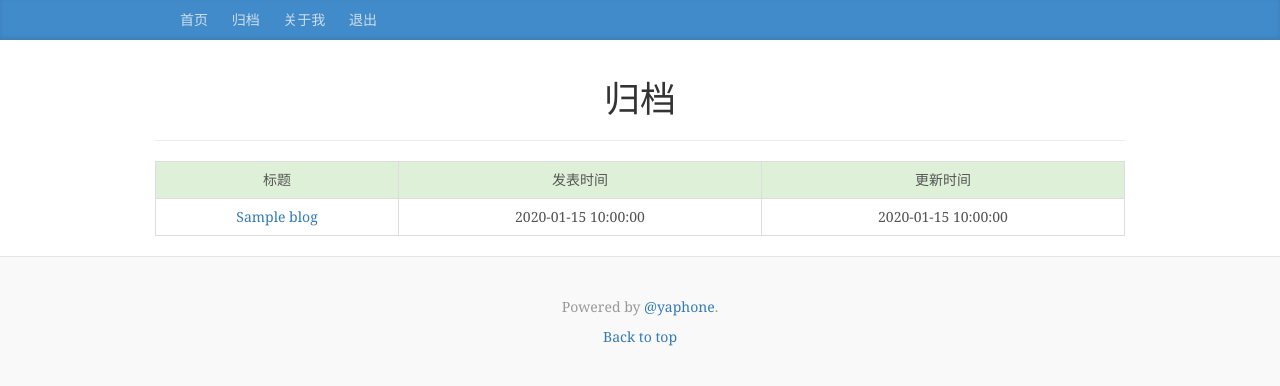
After one commit to yaphone/django_blog, a Django app: template blog/templates/blog/archive.html in a window 1280 px wide. The commit adds this page. Shown: the top 386 px of the page. Run offline with Django 3.2, Linux system fonts and the light colour scheme; the template is opened without the code that fills it: most values are stand-ins (such as "Sample title", 1, 10 or a date in 2020); some libraries are stand-ins or nearby versions.

Commit message:
添加归档页面

```diff
--- /dev/null
+++ b/blog/templates/blog/archive.html
@@ -0,0 +1,25 @@
+{%extends "blog/base.html" %}
+{% block head %}
+
+{% endblock %}
+
+{% block content %}
+    <h1 align="center">归档</h1>
+    <hr>
+    {% if blog_list %}
+    <table class="table table-bordered">
+        <tr class="success">
+            <td align="center">标题</td>
+            <td align="center">发表时间</td>
+            <td align="center">更新时间</td>
+        </tr>
+        {% for blog in blog_list %}
+        <tr>
+            <td align="center"><a href="/blog/detail?title={{blog.blog_title}}">{{ blog.blog_title }}</a></td>
+            <td align="center">{{ blog.update_time | date:'Y-m-d H:i:s' }}</td>
+            <td align="center">{{ blog.modify_time | date:'Y-m-d H:i:s' }}</td>
+        </tr>
+        {% endfor %}
+    </table>
+    {% endif %}
+{% endblock %}
--- a/blog/templates/blog/base.html
+++ b/blog/templates/blog/base.html
@@ -35,8 +35,8 @@
     <div class="blog-masthead">
       <div class="container">
         <nav class="blog-nav">
-            <a class="blog-nav-item active" href="/blog">首页</a>
-            <a class="blog-nav-item" href="/blog">归档</a>
+            <a class="blog-nav-item" href="/blog">首页</a>
+            <a class="blog-nav-item" href="/blog/archive">归档</a>
             <a class="blog-nav-item" href="/blog/about">关于我</a>
             <a class="blog-nav-item" href="/blog/user_logout">退出</a>
         </nav>
--- a/blog/templates/blog/index.html
+++ b/blog/templates/blog/index.html
@@ -88,7 +88,7 @@
     <div class="sidebar-module">
         <ol class="list-unstyled">
             {% if latest_blog_title_list %}
-            <h4>最近发布</h4>
+            <h4>最近更新</h4>
                 {% for blog_title in latest_blog_title_list %}
                     <li><a href="/blog/detail?title={{blog_title}}">{{blog_title}}</a></li>
                 {% endfor %}
@@ -99,7 +99,7 @@
     <div class="sidebar-module">
         <ol class="list-unstyled">
             {% if classify_dict %}
-                <h4>归档分类</h4>
+                <h4>分类</h4>
                 {% for key,value in classify_dict.items %}
                     <li><a href="/blog/index?classify={{key}}">{{key}}({{value}})</a></li>
                 {% endfor %}
--- a/blog/urls.py
+++ b/blog/urls.py
@@ -16,6 +16,7 @@ urlpatterns = [
     url(r'^comment$', views.comment, name='comment'),
     url(r'^search_blog', views.search_blog, name='search_blog'),
     url(r'^sub_comment', views.sub_comment, name='sub_comment'),
-    url(r'^about', views.about, name="about")
+    url(r'^about', views.about, name="about"),
+    url(r'^archive', views.archive, name="archive$"),
 
 ]
```
Also changed, not shown: blog/views.py (+8 -2 lines).
